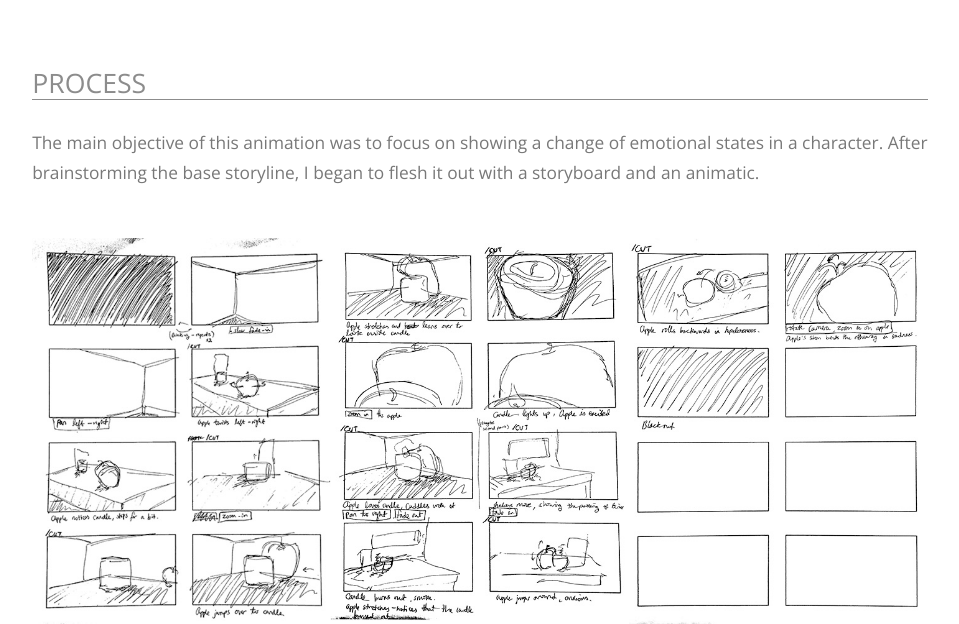
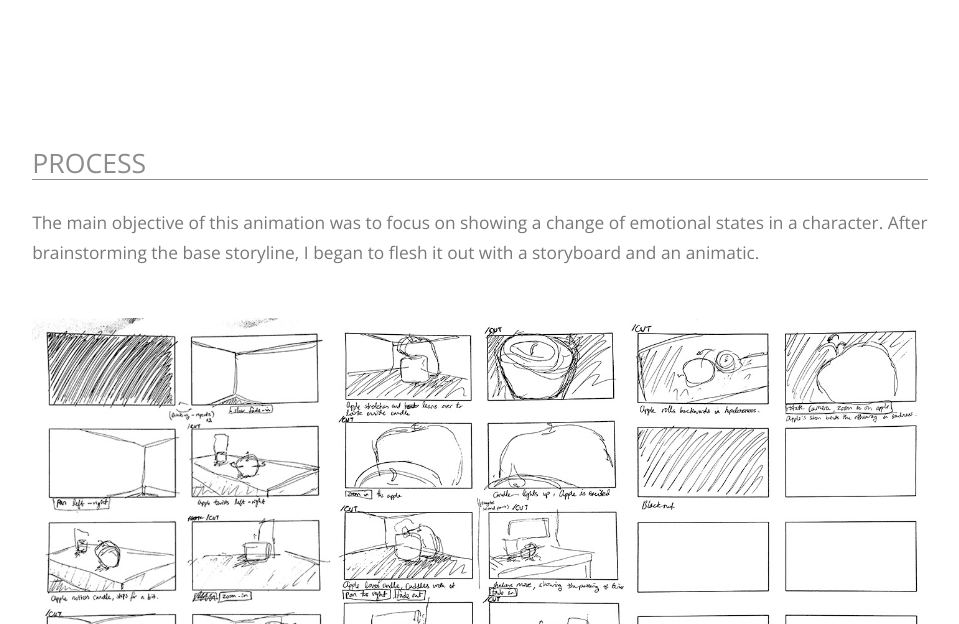
Before and after one commit to seulgee/portfolio, a plain HTML site: page projects/apple/index.html in a window 1280 px wide. Shown: the part 871-1495 px from the top of the page, without its empty margins (196-1155 px from the left). Drawn offline with nearby package versions, Linux system fonts and the light colour scheme.

Commit message:
Update styles.css

```diff
--- a/css/styles.css
+++ b/css/styles.css
@@ -138,7 +138,7 @@ body #name, .left nav {
 h3 {
 	font-weight: 500;
 	color: #8c8c8c;
-	margin-top: 70px;
+	margin-top: 150px;
 	font-size: 20pt;
 	border-bottom: 1px solid #8c8c8c;
 }
```
